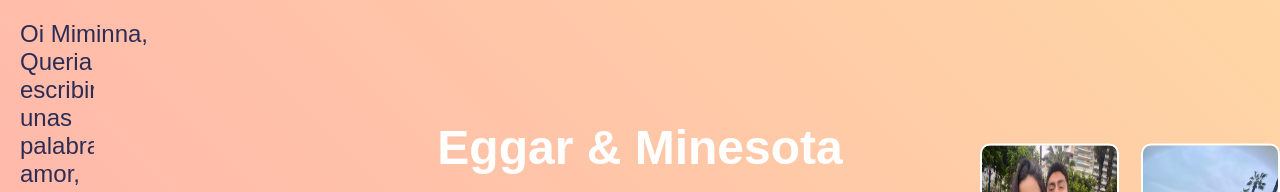
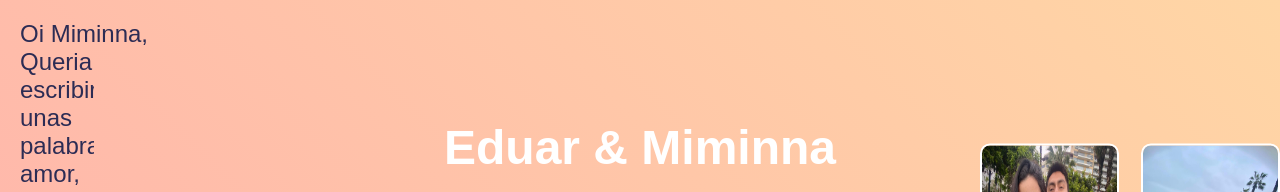
Before and after one commit to Epalreb/Miminna-Eduar, a plain HTML site: page Index.html in a window 1280 px wide. Shown: the top 192 px of the page. Drawn offline with Linux system fonts and the light colour scheme; grey boxes are pictures that could not be loaded.

Commit message:
Add files via upload

```diff
--- a/Index.html
+++ b/Index.html
@@ -198,7 +198,7 @@
 </head>
 <body>
     <div>
-        <h1>Eggar & Minesota</h1>
+        <h1>Eduar & Miminna</h1>
 
         <!-- Contenedor de banderas -->
         <div class="flags">
```
